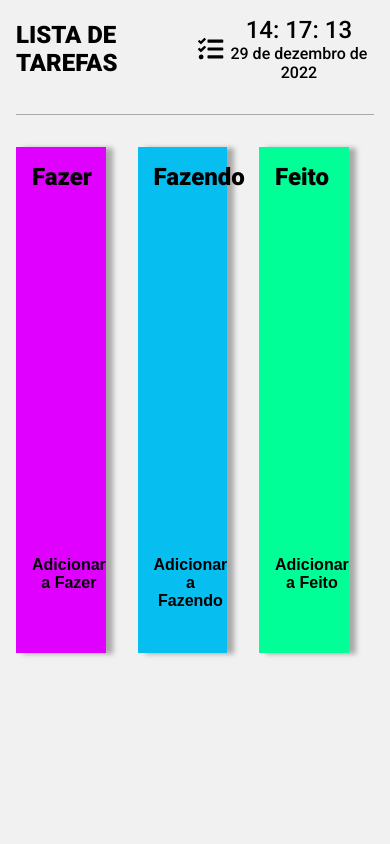
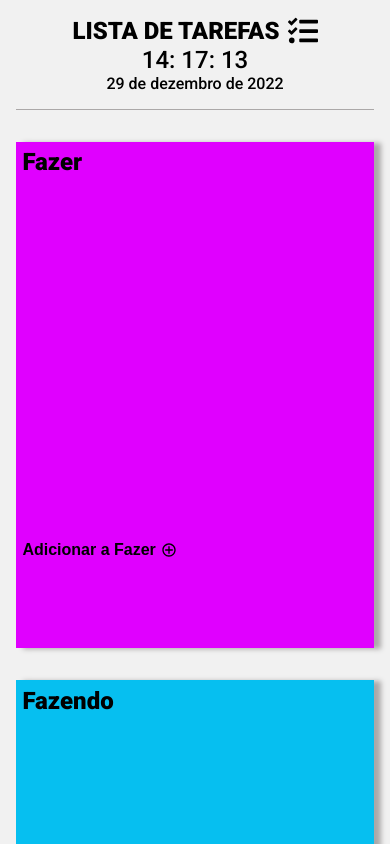
Before and after one commit to matheusvleite/kanban-react, a React (Vite) app: page / in a window 390 px wide. Shown: the top 844 px of the page. Built offline with nearby package versions, Linux system fonts and the light colour scheme.

Commit message:
feita a versão mobile

```diff
--- a/src/Components/Card/styles.ts
+++ b/src/Components/Card/styles.ts
@@ -7,9 +7,13 @@
 export const CardContainer = styled.div<Props>`
     background-color: ${({ cor }) => cor};
     min-height: 60vh;
-    width: 25%;
-    padding: 1rem;
+    width: 100%;
+    padding: .4rem;
     box-shadow: 7px 1px 5px #aba8a8;
+    @media screen and (min-width: 1024px) {
+        padding: 1rem;
+        width: 25%;
+    }
 `
 
 export const TitleCard = styled.h2`
@@ -30,11 +34,14 @@
     min-height: 10vh;
     background-color: white;
     border-radius: 8px;
-    padding: 1rem;
+    padding: .4rem;
     margin-bottom: 1rem;
     display: flex;
     align-items: center;
     justify-content: space-between;
+    @media screen and (min-width: 1024px) {
+        padding: 1rem;
+    }
 `
 
 export const Icones = styled.div`
--- a/src/Components/Header/styles.ts
+++ b/src/Components/Header/styles.ts
@@ -2,14 +2,24 @@
 
 export const HeaderContainer = styled.header`
     border-bottom: 1px solid #aba8a8;
-    padding-bottom: 2rem;
+    padding-bottom: 1rem;
     width: 100%;
+    @media screen and (min-width: 1024px) {
+        padding-bottom: 2rem;
+    }
 `
 
 export const HeaderContent = styled.div`
     display: flex;
     align-items: center;
-    justify-content: space-between;
+    justify-content: center;
+    flex-direction: column;
+    @media screen and (min-width: 1024px) {
+        display: flex;
+        align-items: center;
+        justify-content: space-between;
+        flex-direction: initial;
+    }
 `
 
 export const HeaderLogo = styled.div`
--- a/src/Pages/App/styles.ts
+++ b/src/Pages/App/styles.ts
@@ -10,4 +10,8 @@
     align-items: center;
     gap: 2rem;
     margin-top: 2rem;
+    flex-direction: column;
+    @media screen and (min-width: 1024px) {
+        flex-direction: initial;
+    }
 `
```
